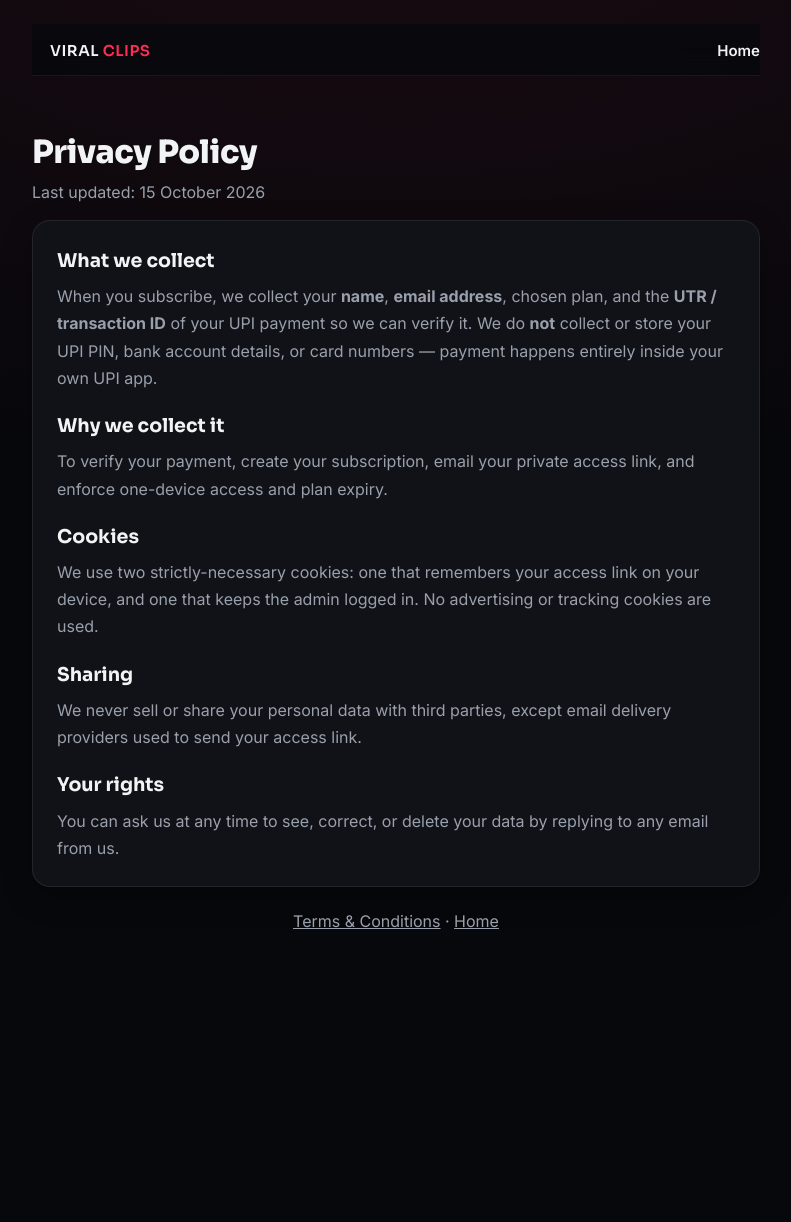
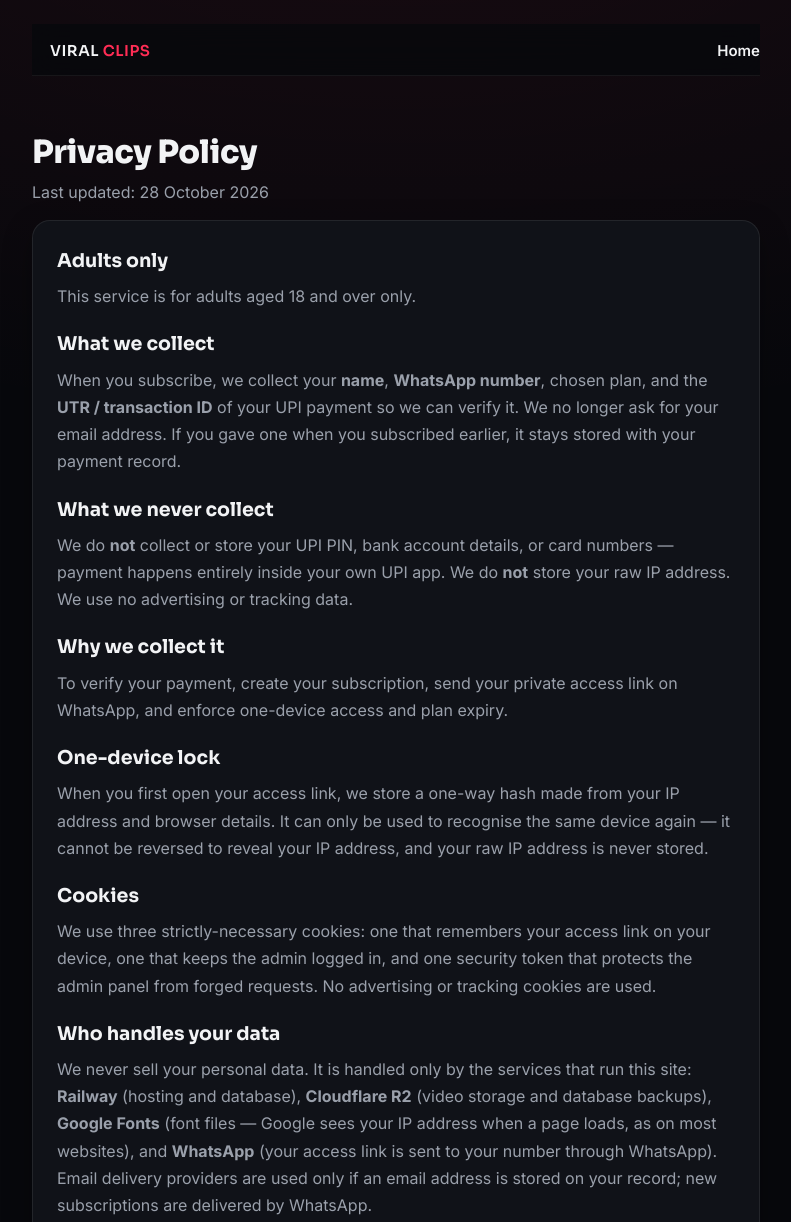
Before and after one commit to wwwritikraushan14/-viral-clips-website, a website: page public/privacy.html in a window 1280 px wide. Shown: the top 1222 px of the page, without its empty margins (244-1035 px from the left). Before the commit the page ends 995 px from the top, so only its background shows below. Drawn offline with Linux system fonts and the light colour scheme.

Commit message:
Add files via upload

```diff
--- a/public/privacy.html
+++ b/public/privacy.html
@@ -13,18 +13,26 @@
   <div class="nav"><div class="logo"><a href="/" style="color:inherit;text-decoration:none">VIRAL <span>CLIPS</span></a></div>
     <div><a href="/">Home</a></div></div>
   <h1 class="section-title">Privacy Policy</h1>
-  <p class="muted">Last updated: 15 October 2026</p>
+  <p class="muted">Last updated: 28 October 2026</p>
   <div class="card" style="margin-top:18px;line-height:1.7">
-    <h3>What we collect</h3>
-    <p class="muted">When you subscribe, we collect your <b>name</b>, <b>email address</b>, chosen plan, and the <b>UTR / transaction ID</b> of your UPI payment so we can verify it. We do <b>not</b> collect or store your UPI PIN, bank account details, or card numbers — payment happens entirely inside your own UPI app.</p>
+    <h3>Adults only</h3>
+    <p class="muted">This service is for adults aged 18 and over only.</p>
+    <h3 style="margin-top:18px">What we collect</h3>
+    <p class="muted">When you subscribe, we collect your <b>name</b>, <b>WhatsApp number</b>, chosen plan, and the <b>UTR / transaction ID</b> of your UPI payment so we can verify it. We no longer ask for your email address. If you gave one when you subscribed earlier, it stays stored with your payment record.</p>
+    <h3 style="margin-top:18px">What we never collect</h3>
+    <p class="muted">We do <b>not</b> collect or store your UPI PIN, bank account details, or card numbers — payment happens entirely inside your own UPI app. We do <b>not</b> store your raw IP address. We use no advertising or tracking data.</p>
     <h3 style="margin-top:18px">Why we collect it</h3>
-    <p class="muted">To verify your payment, create your subscription, email your private access link, and enforce one-device access and plan expiry.</p>
+    <p class="muted">To verify your payment, create your subscription, send your private access link on WhatsApp, and enforce one-device access and plan expiry.</p>
+    <h3 style="margin-top:18px">One-device lock</h3>
+    <p class="muted">When you first open your access link, we store a one-way hash made from your IP address and browser details. It can only be used to recognise the same device again — it cannot be reversed to reveal your IP address, and your raw IP address is never stored.</p>
     <h3 style="margin-top:18px">Cookies</h3>
-    <p class="muted">We use two strictly-necessary cookies: one that remembers your access link on your device, and one that keeps the admin logged in. No advertising or tracking cookies are used.</p>
-    <h3 style="margin-top:18px">Sharing</h3>
-    <p class="muted">We never sell or share your personal data with third parties, except email delivery providers used to send your access link.</p>
+    <p class="muted">We use three strictly-necessary cookies: one that remembers your access link on your device, one that keeps the admin logged in, and one security token that protects the admin panel from forged requests. No advertising or tracking cookies are used.</p>
+    <h3 style="margin-top:18px">Who handles your data</h3>
+    <p class="muted">We never sell your personal data. It is handled only by the services that run this site: <b>Railway</b> (hosting and database), <b>Cloudflare R2</b> (video storage and database backups), <b>Google Fonts</b> (font files — Google sees your IP address when a page loads, as on most websites), and <b>WhatsApp</b> (your access link is sent to your number through WhatsApp). Email delivery providers are used only if an email address is stored on your record; new subscriptions are delivered by WhatsApp.</p>
+    <h3 style="margin-top:18px">How long we keep it</h3>
+    <p class="muted">Subscription and payment records are kept while your plan is active and afterwards so renewals can be checked; we do not auto-delete them. Database backups rotate automatically (newest 20 kept, roughly 5 days). Error logs rotate automatically (newest 100 kept) and contain only the page and error message, never personal data.</p>
     <h3 style="margin-top:18px">Your rights</h3>
-    <p class="muted">You can ask us at any time to see, correct, or delete your data by replying to any email from us.</p>
+    <p class="muted">You can ask us at any time to see, correct, or delete your data — contact us on WhatsApp at <b>+91 63629 30626</b>. If you ask for deletion, we revoke your access immediately and remove your personal details.</p>
   </div>
   <p class="muted" style="text-align:center;margin-top:24px"><a href="/terms.html" style="color:inherit">Terms &amp; Conditions</a> · <a href="/" style="color:inherit">Home</a></p>
 </div>
```
Also changed, not shown: public/index.html (+3 -3 lines), public/pay.html (+1 -1 lines), public/plans.html (+3 -3 lines), public/terms.html (+14 -4 lines), public/watch.html (+1 -1 lines).
